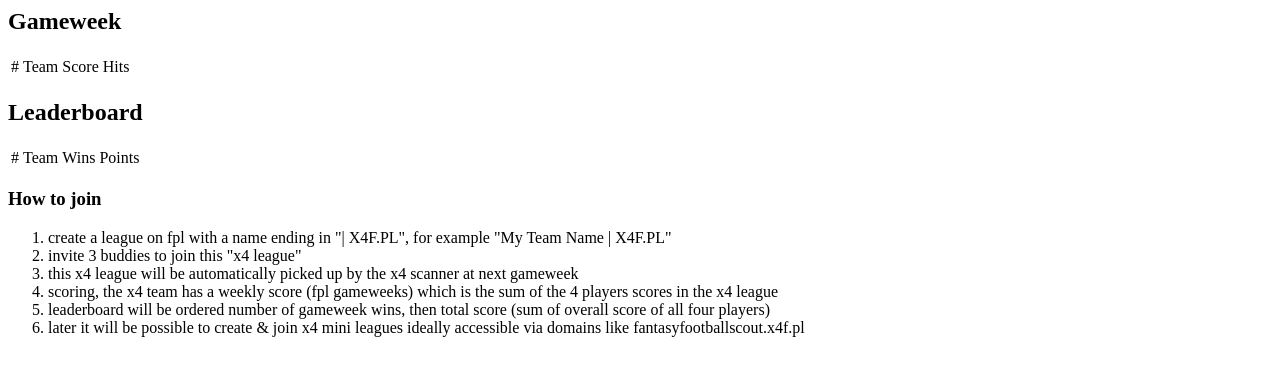
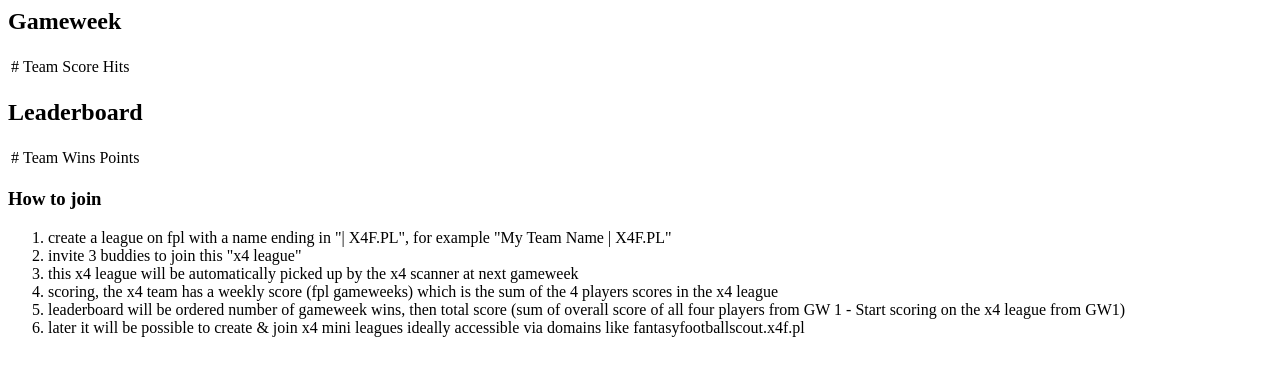
Before and after one commit to matzi11a/x4f.pl, a PHP site: page /home.php in a window 1280 px wide. Shown: the top 376 px of the page. Run offline with PHP 8.4, Linux system fonts and the light colour scheme; data that the repository does not hold is empty.

Commit message:
add league start gameweek to notes

```diff
--- a/web/templates/home.php
+++ b/web/templates/home.php
@@ -90,7 +90,7 @@
                     <li>invite 3 buddies to join this "x4 league"</li>
                     <li>this x4 league will be automatically picked up by the x4 scanner at next gameweek</li>
                     <li>scoring, the x4 team has a weekly score (fpl gameweeks) which is the sum of the 4 players scores in the x4 league</li>
-                    <li>leaderboard will be ordered number of gameweek wins, then total score (sum of overall score of all four players)</li>
+                    <li>leaderboard will be ordered number of gameweek wins, then total score (sum of overall score of all four players from GW 1 - Start scoring on the x4 league from GW1)</li>
                     <li>later it will be possible to create & join x4 mini leagues ideally accessible via domains like fantasyfootballscout.x4f.pl</li>
                 </ol>
             </span>
```
